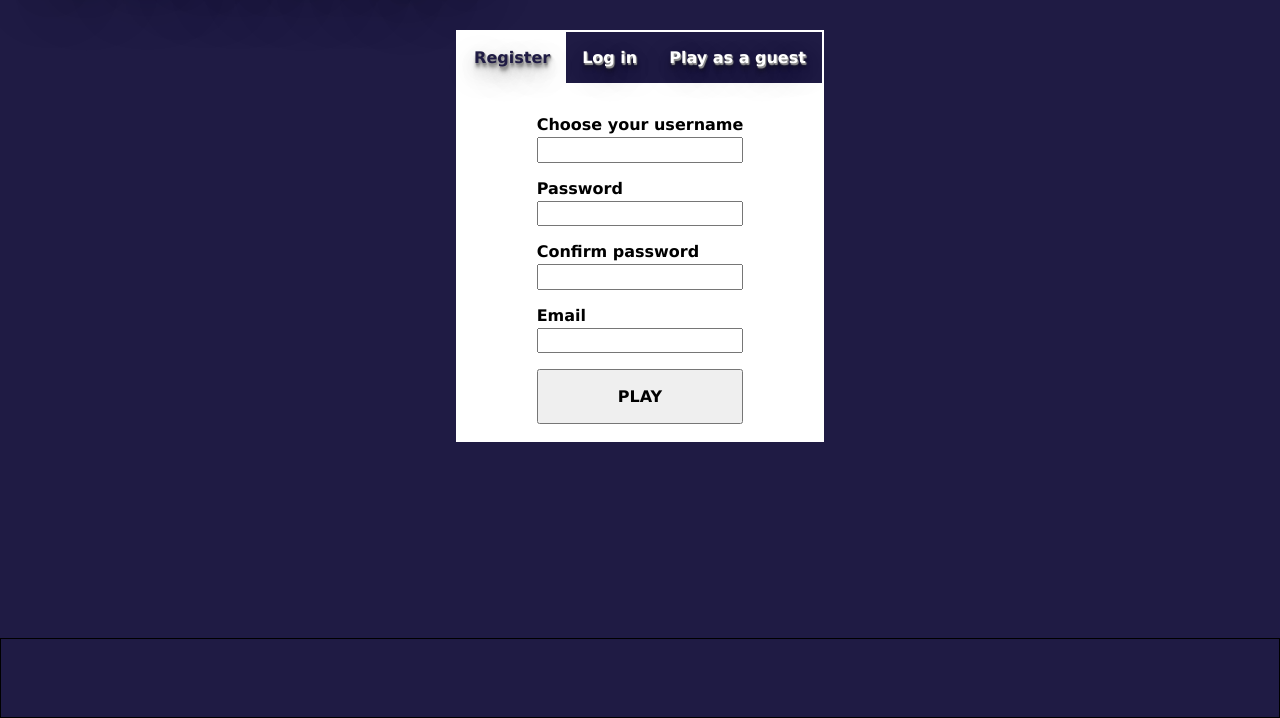
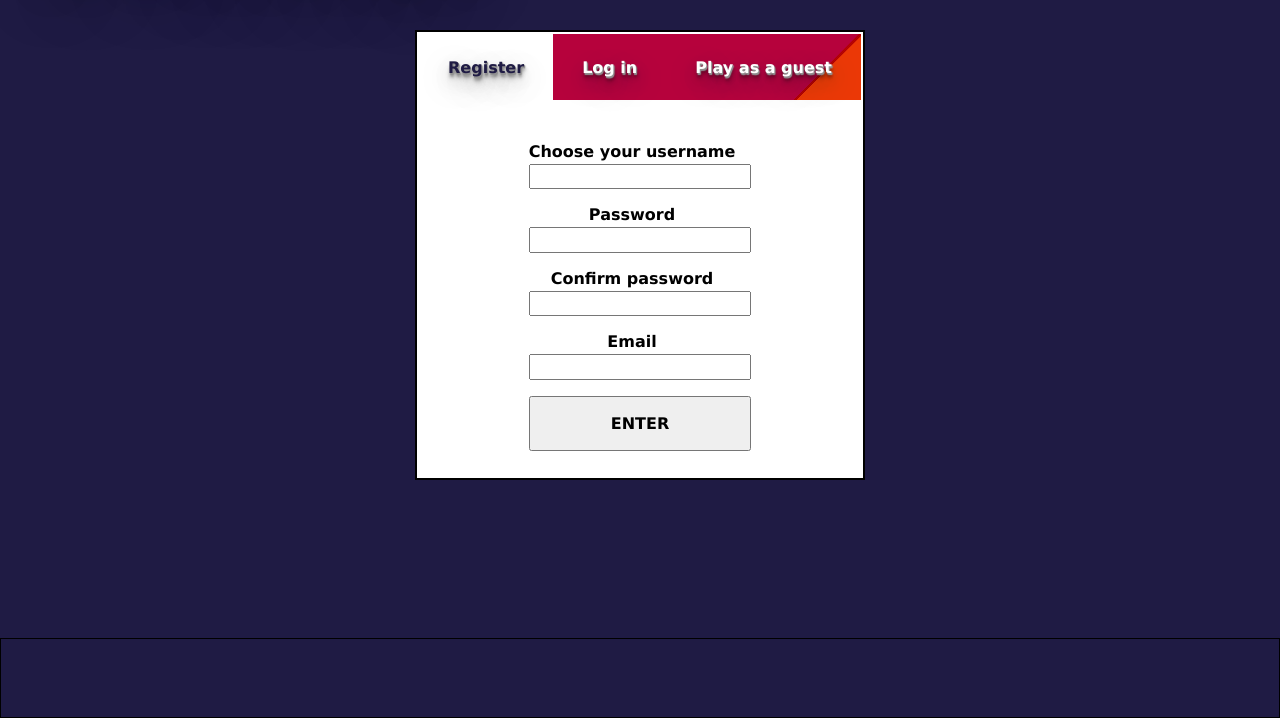
Before and after one commit to Skebard/3DMinesweeper, a plain HTML site: page index.html in a window 1280 px wide. Shown: the part 82-800 px from the top of the page. Drawn offline with Linux system fonts and the light colour scheme.

Commit message:
Connecting game match with user settings
DONE:
-game ( without restart)
-user login, resigstration, guest
TO DO:
-set game mode
-apply mode to the game
-restart game
-ranking
-count time

```diff
--- a/index.html
+++ b/index.html
@@ -31,17 +31,15 @@
     </header>
     <div class="dark-background hide">
     </div>
-    <div class="scene-ranking">
-        <div class="ranking-cube">
 
-        </div>
-
-    </div>
     <main>
         <section class="intro hide">
 
         </section>
-        <section class="main-menu">
+        <section class="main-menu ">
+            <div class="scene-main-menu ">
+                <div class="main-menu-cube">
+                    <div class="menu-cube-face menu-cube-face--front">
                         <div class="user-menu-container">
                             <div class="user-menu">
                                 <ul class="user-options">
@@ -49,38 +47,79 @@
                                     <li id="select-log-in">Log in</li>
                                     <li id="select-guest">Play as a guest</li>
                                 </ul>
-                    <div class="user-menu-content" id="registration-form" >
-                        <form >
+                                <div class="user-menu-content" id="registration-form">
+                                    <form>
+                                        <label for="usernameR">Choose your username</label>
+                                        <input type="text" id="usernameR" name="usernameR">
+                                        <label for="passwordR">Password</label>
+                                        <input type="password" id="passwordR" name="passwordR">
+                                        <label for="password-againR">Confirm password</label>
+                                        <input type="password" id="password-againR" name="password-againR">
+                                        <label for="emailR">Email</label>
+                                        <input type="text" id="emailR" name="emailR">
+                                        <button type="button" id="btn-register">ENTER</button>
+                                    </form>
+                                </div>
+                                <div class="user-menu-content hide" id="log-in-form">
+                                    <form>
                                         <label for="username">Choose your username</label>
                                         <input type="text" id="username" name="username">
                                         <label for="password">Password</label>
                                         <input type="password" id="password" name="password">
-                            <label for="password-again">Confirm password</label>
-                            <input type="password" id="password-again" name="password-again">
-                            <label for="email">Email</label>
-                            <input type="text" id="email" name="email">
-                            <button type="button" id="btn-register">PLAY</button>
-                        </form>
-                    </div>
-                    <div class="user-menu-content hide" id="log-in-form">
-                        <form >
-                            <label for="username">Choose your username</label>
-                            <input type="text" id="username" name="username">
-                            <label for="password">Password</label>
-                            <input type="password" id="password" name="password">
-                            <button type="button" id="btn-logIn">PLAY</button>
+                                        <button type="button" id="btn-logIn">ENTER</button>
                                     </form>
 
                                 </div>
-                    <div class="play-guest user-menu-content hide"  id="guest-form" >
+                                <div class="play-guest user-menu-content hide" id="guest-form">
                                     <form>
-                            <label for="username">Choose your username</label>
-                            <input type="text" id="username" name="username">
-                            <button type="button" id="btn-guest">PLAY</button>
+                                        <button type="button" id="btn-guest">ENTER</button>
                                     </form>
                                 </div>
                             </div>
                         </div>
+                    </div>
+                    <div class="menu-cube-face menu-cube-face--back">
+                        back
+                    </div>
+                    <div class="menu-cube-face menu-cube-face--right">
+                        right
+                    </div>
+                    <div class="menu-cube-face menu-cube-face--left">
+                        <div class="game-options-container">
+                            <ul class="game-difficulty">
+                                <li class="selected-mode" id="mode-normal">Normal</li>
+                                <li id="mode-hard">Hard</li>
+                                <li id="mode-custom">Custom</li>
+                            </ul>
+                            <ul>
+                                <li>
+                                    <label for="board-size">Size</label>
+                                    <input type="number" id="board-size" name="board-size" min="2" max="15">
+                                </li>
+                                <li>
+                                    <label for="total-mines">Mines</label>
+                                    <input type="number" id="total-mines" name="total-mines" min="1">
+
+                                </li>
+                            </ul>
+                            <button type="button" id="btn-game-options">
+                                PLAY
+                            </button>
+
+
+                        </div>
+                    </div>
+                    <div class="menu-cube-face menu-cube-face--top">
+                        top
+                    </div>
+                    <div class="menu-cube-face menu-cube-face--bottom">
+                        bottom
+                    </div>
+                </div>
+            </div>
+
+
+
             <div class="ranking hide">
                 <dl>
                     <dt class="gold-trophy">
--- a/script.js
+++ b/script.js
@@ -8,6 +8,8 @@ const ROTATE_INTERVAL = 2;
 const USERNAME_REGEX = /^[a-zA-Z0-9]+$/;
 const PASSWORD_REGEX = /^(?=.*\d)(?=.*[a-z])(?=.*[A-Z])[0-9a-zA-Z]{8,}$/;
 const EMAIL_REGEX = /^[^\s@]+@[^\s@]+\.[^\s@]+$/;
+const CHECK_ICON = '<i class="far fa-check-circle my-check label-icon"></i>';
+const CROSS_ICON = '<i class="far fa-times-circle my-cross label-icon"></i>';
 
 //HTML elements
 let mainBoard = document.querySelector(".main-board");
@@ -27,6 +29,10 @@ let selectGuest = document.getElementById("select-guest");
 let btnRegister = document.getElementById("btn-register");
 let btnLogIn = document.getElementById("btn-logIn");
 let btnGuest = document.getElementById("btn-guest");
+let menuCube = document.querySelector(".main-menu-cube");
+let btnModeNormal =document.getElementById("mode-normal");
+let btnModeHard = document.getElementById("mode-hard");
+let btnModeCustom = document.getElementById("mode-custom");
 
 
 
@@ -66,6 +72,12 @@ selectGuest.addEventListener("click", () => {
     addClassToElement(registerForm, "hide");
     addClassToElement(logInForm, "hide");
 });
+
+
+// Choosing game mode
+btnModeNormal.addEventListener("click",)
+
+
 
 function addClassToElement(form, klass) {
     if (!form.classList.contains(klass)) {
@@ -131,14 +143,16 @@ function Match() {
 
 btnRegister.addEventListener("click", () => {
     let currentForm = document.querySelector("#registration-form > form");
-    checkFormInputs(currentForm);
+    currentUser = checkFormInputs(currentForm);
 });
 btnLogIn.addEventListener("click", () => {
     let currentForm = document.querySelector("#log-in-form > form");
-    checkFormInputs(currentForm);
+    currentUser = checkFormInputs(currentForm);
 });
 
-btnGuest.addEventListener("click", newGuest);
+btnGuest.addEventListener("click", ()=>{
+    currentUser = newGuest();
+});
 //check if the inputs of the form are correct and if so stores the information in a new user object
 function checkFormInputs(form) {
     let verifiedFields = 0;
@@ -146,27 +160,34 @@ function checkFormInputs(form) {
     let password;
     let email;
     let inputs = form.querySelectorAll("input");
+    let labels = form.querySelectorAll("label");
     if ((inputs[0].value.length > 4) && (USERNAME_REGEX.test(inputs[0].value))) {
         username = inputs[0].value;
         verifiedFields++;
+        labels[0].innerHTML = "Choose your username"+CHECK_ICON;
     } else {
         //error
+        labels[0].innerHTML = "Choose your username"+ CROSS_ICON;
         console.log("error username");
     }
 
     if (PASSWORD_REGEX.test(inputs[1].value)) {
         password = inputs[1].value;
         verifiedFields++;
+        labels[1].innerHTML = "Password"+ CHECK_ICON;
     } else {
         //error
+        labels[1].innerHTML = "Password"+ CROSS_ICON;
         console.log("error pass");
     }
 
     if (inputs[2] !== undefined) {
         if (password === inputs[2].value) {
             verifiedFields++; // if password is undefined it will enter but doesn't matter
+            labels[2].innerHTML = "Confirm password"+ CHECK_ICON;
         } else {
             //error  passwords do not match
+            labels[2].innerHTML = "Confirm password"+ CROSS_ICON;
             console.log("error conf pass");
         }
     }
@@ -175,9 +196,11 @@ function checkFormInputs(form) {
         if (EMAIL_REGEX.test(inputs[3].value)) {
             email = inputs[3].value;
             verifiedFields++;
+            labels[3].innerHTML = "Email"+ CHECK_ICON;
 
         } else {
             //error
+            labels[3].innerHTML = "Email"+ CROSS_ICON;
             console.log("error email")
         }
     }
@@ -187,12 +210,21 @@ function checkFormInputs(form) {
         console.log("all good");
         switch (inputs.length) {
             case 2: // log in
+                console.log(logInUser(username, password));
+                if(logInUser(username, password)!==false){
+                    rotateY(menuCube,-90);
+                    console.log("rotate");
+                }else{
+                    labels[0].innerHTML = "Choose your username"+ CROSS_ICON;
+                    labels[1].innerHTML = "Password"+ CROSS_ICON;
+                }
                 return logInUser(username, password);
             case 4: //register new user
                 let error = 0;
                 users.forEach(user => {
                     if (user.username === username) {
                         console.log("usernam already exists");
+
                         error++;
                     }
                     if (user.email === email) {
@@ -203,7 +235,7 @@ function checkFormInputs(form) {
                 if (error > 0) {
                     return false;
                 }
-
+                rotateY(menuCube,-90);
                 newUser = new User(false, username, password, email);
                 users.push(newUser);
                 console.log(newUser);
@@ -219,31 +251,32 @@ function checkFormInputs(form) {
 }
 
 function logInUser(username, password) {
+    let match = false;
+    let foundUser;
     users.forEach((user) => {
-        if (user.username = username) {
+        console.log("username: " +user.username);
+
+        if (user.username === username) {
+            console.log(user.verifyPassword(password));
             if (user.verifyPassword(password)) {
-                return user;
-            } else {
-                return false;
+                console.log("match");
+                match=true;
+                foundUser = user;
             }
         }
     });
-    return false;
+
+    return (match===true)? foundUser: false;
 }
 
 function newGuest() {
+    rotateY(menuCube,-90);
     let newUser = new User(true, "A_" + new Date().getTime().toString().slice(-10));
     users.push(newUser);
     console.log(newUser);
     return newUser;
 
 }
-
-
-
-
-
-
 
 
 
--- a/styles.css
+++ b/styles.css
@@ -33,6 +33,20 @@ header{
     justify-content: space-between;
     flex-wrap: nowrap;
 }
+
+.label-icon{
+    position:absolute;
+    right:-0.5rem;
+    bottom: 0 ;
+    font-size:1.3rem;
+}
+form .my-check{
+    color:green;
+}
+form .my-cross{
+    color:red;
+}
+
 .logo{
     -moz-user-select: none; /* Firefox */
     -ms-user-select: none; /* Internet Explorer */
@@ -106,7 +120,6 @@ header{
     height:100%;
     position:relative;
     justify-content:center;
-    overflow-x:hidden;
     margin-top:2rem;
 }
 form > button{
@@ -121,6 +134,7 @@ form > button{
 }
 .user-menu{
     width:100%;
+    height:100%;
 }
 .user-menu-content{
     display:flex;
@@ -128,8 +142,8 @@ form > button{
     justify-content:center;
     align-items:center;
     width:100%;
+    height:85%;
     background-color:white;
-    padding: 1rem 0;
 }
 .user-menu-content *{
     color:black;
@@ -142,6 +156,8 @@ form > button{
     font-weight:bold;
     margin-bottom:0.2rem;
     margin-top:1rem;
+    padding-right:1rem;
+    position:relative;
 }
 .user-menu-content button{
     margin-top:1rem;
@@ -171,24 +187,67 @@ form > button{
     color:rgb(31, 27, 68);
 
 }
-.register{
-
-}
-.log-in{
-
-}
 
 .user-options{
     display:flex;
     width:100%;
+    height:15%;
 }
 .user-options > li{
     flex-grow:2;
     flex-shrink:0;
     padding:1rem;
     cursor:pointer;
-    text-align:center;
+    display:flex;
+    justify-content:center;
+    align-items:center;
 }
+
+.game-options-container{
+    width:100%;
+    height:100%;
+    background-color:white;
+}
+.game-options-container ul{
+    height:35%;
+    display:flex;
+    justify-content:space-around;
+    align-items:center;
+    font-size:1.3rem;
+}
+.game-options-container *{
+    color:black;
+}
+.game-difficulty > li {
+    border:2px solid black;
+    border-radius: 0.2rem;
+    padding:1rem;
+    transition: all 0.5s;
+    cursor: pointer;
+    margin-top:5rem;
+}
+.game-difficulty > li:hover{
+    background-color:orange;
+}
+
+.game-options-container input{
+    width: 3rem;
+    font-size:1.2rem;
+
+}
+
+.game-options-container button{
+    padding:1rem 2rem;
+    font-size:1.2rem;
+}
+
+.game-difficulty li.selected-mode{
+    background-color:orangered;
+}
+
+
+
+
 .ranking{
     position:absolute;
     right:-0%;
@@ -244,19 +303,59 @@ footer{
     border:1px solid black;
 }
 
-
-.scene-ranking{
-    width: 100px;
-    height: 100px;
+/***** MENU CUBE ******/
+.scene-main-menu{
+    width: 450px;
+    height: 450px;
     perspective:400px;
-    position:absolute;
+    position:relative;
 }
-.ranking-cube{
+.main-menu-cube{
     width:100%;
     height:100%;
     position:relative;
     transform-style:preserve-3d;
-    transform: translateZ(-50);
+    transform: translateZ(-225px);
+    transition: all 2.5s;
+}
+.menu-cube-face{
+    position:absolute;
+    width:450px;
+    height:450px;
+    border: 2px solid black;
+    font-weight: bold;
+    color: white;
+    text-align: center;
+    display:bock;
+
+}
+
+
+.menu-cube-face--front  {
+    transform: rotateY(  0deg) translateZ(225px);
+    background: hsla(  0, 100%, 50%, 0.7);
+
+    display:block;
+}
+.menu-cube-face--right  {
+    transform: rotateY( 90deg) translateZ(225px);
+    background: hsla( 60, 100%, 50%, 0.7);
+}
+.menu-cube-face--back   {
+    transform: rotateY(180deg) translateZ(225px);
+    background: hsla(120, 100%, 50%, 0.7);
+}
+.menu-cube-face--left   {
+    transform: rotateY(-90deg) translateZ(225px);
+    background: hsla(180, 100%, 50%, 0.7);
+}
+.menu-cube-face--top    {
+    transform: rotateX( 90deg) translateZ(225px);
+    background: hsla(240, 100%, 50%, 0.7);
+}
+.menu-cube-face--bottom {
+    transform: rotateX(-90deg) translateZ(225px);
+    background: hsla(300, 100%, 50%, 0.7);
 }
 
 /****** MAIN STYLES ******/
@@ -309,15 +408,15 @@ footer{
     color: white;
     text-align: center;
     pointer-events: none;
-    display:none;
+    display:bock;
 
 }
 
 .main-cube-face--front  {
     transform: rotateY(  0deg) translateZ(100px);
     background: hsla(  0, 100%, 50%, 0.7);
-    background-color:transparent;
-    display:none;
+
+    display:block;
 }
 .main-cube-face--right  {
     transform: rotateY( 90deg) translateZ(100px);
```
Lines whose indentation alone changed are shown as unchanged.
